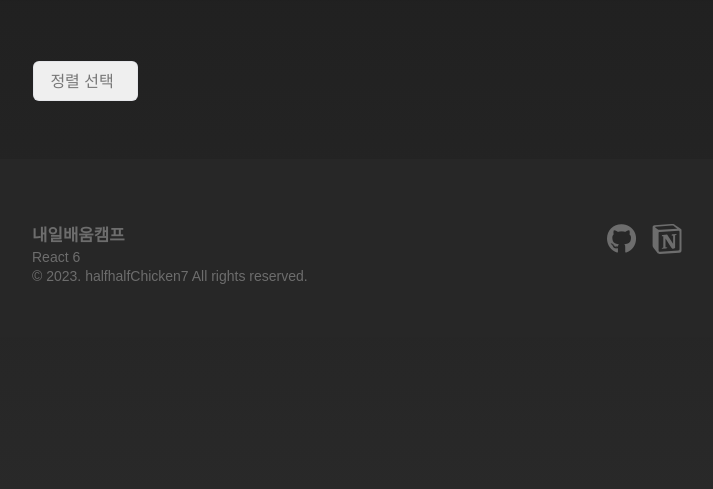
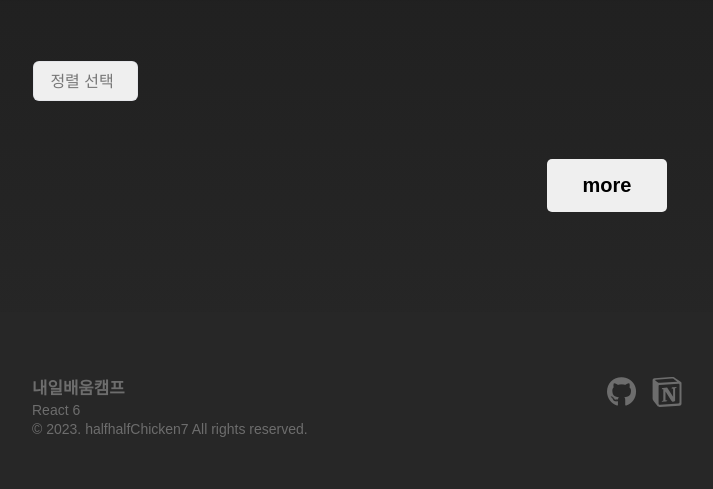
Before and after one commit to halfhalf-chicken/halfchicken-movie, a Flask app: page / in a window 1280 px wide. Shown: the part 219-708 px from the top of the page, without its empty margins (33-746 px from the left). Run offline with Flask 3, Linux system fonts and the light colour scheme; some libraries are stand-ins or nearby versions; some web fonts are replaced.

Commit message:
메인 더보기 기능 추가

```diff
--- a/app.py
+++ b/app.py
@@ -1,70 +1,78 @@
 from flask import Flask, render_template, request, jsonify
+
 app = Flask(__name__)
 
 from pymongo import MongoClient
 import certifi
 
 ca = certifi.where()
-client = MongoClient('mongodb+srv://sparta:test@cluster0.g7hmo1x.mongodb.net/?retryWrites=true&w=majority', tlsCAFile=ca)
+client = MongoClient(
+    "mongodb+srv://sparta:test@cluster0.g7hmo1x.mongodb.net/?retryWrites=true&w=majority",
+    tlsCAFile=ca,
+)
 db = client.dbsparta
 
-@app.route('/')
+
+@app.route("/")
 def home():
-    return render_template('index.html')
+    return render_template("index.html")
+
 
 # @app.route('/detail.html?contentId=<contentId>')
 # def detail():
 #     return render_template('detail.html')
-@app.route('/detail.html')
+@app.route("/detail.html")
 def detail():
-    content_id = request.args.get('contentId')
-    return render_template('detail.html', content_Id=content_id)
+    content_id = request.args.get("contentId")
+    return render_template("detail.html", content_Id=content_id)
+
 
 #   리뷰 작성
 @app.route("/reviews/upload", methods=["POST"])
 def post_review():
-    movie_receive = request.form['movie_give']
-    author_receive = request.form['author_give']
-    content_receive = request.form['content_give']
-    pw_receive = request.form['pw_give']
+    movie_receive = request.form["movie_give"]
+    author_receive = request.form["author_give"]
+    content_receive = request.form["content_give"]
+    pw_receive = request.form["pw_give"]
 
     doc = {
-        'movie' : movie_receive,
-        'author' : author_receive,
-        'content' : content_receive,
-        'pw' : pw_receive
+        "movie": movie_receive,
+        "author": author_receive,
+        "content": content_receive,
+        "pw": pw_receive,
     }
 
     db.reviews.insert_one(doc)
 
-    return jsonify({'msg':'리뷰 작성 완료!'})
+    return jsonify({"msg": "리뷰 작성 완료!"})
+
 
 #   리뷰 수정
 @app.route("/reviews/update", methods=["PUT"])
 def modify_review():
-    id_receive = request.form['_id_give']
-    content_receive = request.form['comment_give']
+    id_receive = request.form["_id_give"]
+    content_receive = request.form["comment_give"]
 
-    doc = {
-        'comment' : content_receive
-    }
+    doc = {"comment": content_receive}
 
-    db.reviews.update_one({"_id": ObjectId(id_receive)}, {"$set" : doc})
+    db.reviews.update_one({"_id": ObjectId(id_receive)}, {"$set": doc})
 
-    return jsonify({'msg':'리뷰 수정 완료!'})
+    return jsonify({"msg": "리뷰 수정 완료!"})
+
 
 #   리뷰 삭제
 @app.route("/reviews/delete", methods=["DELETE"])
 def del_review():
-    id_receive = request.form['_id_give']
+    id_receive = request.form["_id_give"]
 
     db.reviews.delete_one({"_id": ObjectId(id_receive)})
 
-    return jsonify({'msg':'리뷰 삭제 완료!'})
+    return jsonify({"msg": "리뷰 삭제 완료!"})
 
 
 #   리뷰 불러오기
 from bson.objectid import ObjectId
+
 
 @app.route("/reviews/read", methods=["GET"])
 def get_reviews():
@@ -72,10 +80,11 @@ def get_reviews():
 
     result = []
     for review in all_review:
-        review['_id'] = str(ObjectId(review['_id'])) # convert the ObjectId to a string
+        review["_id"] = str(ObjectId(review["_id"]))  # convert the ObjectId to a string
         result.append(review)
 
-    return jsonify({'result': result})
+    return jsonify({"result": result})
 
-if __name__ == '__main__':
-    app.run('0.0.0.0', port=5001, debug=True)
+
+if __name__ == "__main__":
+    app.run("0.0.0.0", port=5000, debug=True)
--- a/static/css/main.css
+++ b/static/css/main.css
@@ -226,6 +226,7 @@ header h1 a {
   box-shadow: 0 0 5px 5px rgba(50, 50, 50, 0.8);
   margin-bottom: 20px;
   padding: 5%;
+  transition: all 0.7s;
 }
 
 .content img {
@@ -281,6 +282,18 @@ header h1 a {
   overflow: hidden;
   word-wrap: break-word;
   text-overflow: ellipsis;
+}
+
+#more-btn {
+  width: 120px;
+  padding: 15px 35px;
+  margin: 0 0 100px;
+  font-weight: bold;
+  font-size: 20px;
+  border-radius: 5px;
+  position: relative;
+  left: 50%;
+  transform: translateX(-50%);
 }
 
 /********** 정렬 **********/
@@ -359,6 +372,7 @@ header h1 a {
 .movie-sort .dropdown-option:hover {
   background-color: #f8f9fa;
 }
+
 
 @media (min-width: 768px) {
   .main-card-section {
--- a/static/modules/fetchurl.js
+++ b/static/modules/fetchurl.js
@@ -1 +1,2 @@
 export const URL = 'https://api.themoviedb.org/3/movie/top_rated?language=en-US&page=1';
+export const URLPOPULAR = 'https://api.themoviedb.org/3/movie/popular?language=en-US&page=1';
--- a/static/modules/main.js
+++ b/static/modules/main.js
@@ -1,5 +1,5 @@
-import { URL } from './fetchurl.js';
-import { OPTIONS } from './options.js';
+import { URL, URLPOPULAR } from './fetchurl.js';
+import { OPTIONS, OPTIONSPOPULAR } from './options.js';
 import { makeCard } from './makecard.js';
 import { scrollTop } from './common.js';
 
@@ -10,6 +10,13 @@ async function fetchMovie() {
   const movies = data.results;
   return movies;
 }
+async function fetchMoviePop() {
+  const popResponse = await fetch(URLPOPULAR, OPTIONSPOPULAR);
+  const popData = await popResponse.json();
+  const moviesPopular = popData.results;
+  return moviesPopular;
+}
+
 //  List card
 async function listMovieCard(arr) {
   if (arr) {
@@ -22,6 +29,81 @@ async function listMovieCard(arr) {
   }
 }
 listMovieCard();
+
+const popularSort = document.querySelector('.sorting-pop');
+const sortingName = document.querySelector('.sorting-name');
+const sortingAvg = document.querySelector('.sorting-avg');
+const sortingRel = document.querySelector('.sorting-release');
+const $box = document.getElementById('flex-box');
+const moreBtn = document.getElementById('more-btn');
+
+// 리스팅
+moreBtn.addEventListener('click', function () {
+  moreBtn.style.opacity = 0;
+  moreListing();
+  $box.classList.add('show');
+});
+
+async function moreListing() {
+  const movies = await fetchMovie();
+  const moviesPopular = await fetchMoviePop();
+  // 데이터 아예 합치기
+  const newArray = movies.concat(moviesPopular);
+  const double = newArray.reduce(function (acc, current) {
+    if (acc.findIndex(({ id }) => id === current.id) === -1) {
+      acc.push(current);
+    }
+    return acc;
+  }, []);
+  const double2 = moviesPopular.filter((a, b) => {
+    return a.id !== b.id ? 1 : -1;
+  });
+  console.log('double2', double2);
+  makeCard(double);
+}
+
+// 인기순 정렬
+async function popSorting() {
+  const movies = await fetchMovie();
+  console.log('movies ->', movies);
+  const sortingMovie = movies.sort((a, b) => {
+    return a.vote_count < b.vote_count ? 1 : -1;
+  });
+  $box.innerHTML = '';
+  makeCard(sortingMovie);
+  console.log(sortingMovie);
+}
+popularSort.addEventListener('click', popSorting);
+
+// 평점순 정렬
+sortingAvg.addEventListener('click', async function () {
+  const movies = await fetchMovie();
+  $box.innerHTML = '';
+  makeCard(movies);
+});
+
+// 이름순 정렬
+async function cardNameSorting() {
+  const movies = await fetchMovie();
+  console.log('movies ->', movies);
+  const sortingMovie = movies.sort((a, b) => {
+    return a.title > b.title ? 1 : -1;
+  });
+  $box.innerHTML = '';
+  makeCard(sortingMovie);
+}
+sortingName.addEventListener('click', cardNameSorting);
+
+// 개봉순 정렬
+async function releaseSorting() {
+  const movies = await fetchMovie();
+  const sortingRelMovie = movies.sort((a, b) => {
+    return a.release_date < b.release_date ? 1 : -1;
+  });
+  $box.innerHTML = '';
+  makeCard(sortingRelMovie);
+}
+sortingRel.addEventListener('click', releaseSorting);
 
 //  Search movie
 const $frm = document.search;
@@ -94,52 +176,3 @@ options.forEach(function (item) {
     toggleBtn.classList.add('selected');
   });
 });
-
-const popularSort = document.querySelector('.sorting-pop');
-const sortingName = document.querySelector('.sorting-name');
-const sortingAvg = document.querySelector('.sorting-avg');
-const sortingRel = document.querySelector('.sorting-release');
-const $box = document.getElementById('flex-box');
-
-// 인기순 정렬
-async function popSorting() {
-  const movies = await fetchMovie();
-  console.log('movies ->', movies);
-  const sortingMovie = movies.sort((a, b) => {
-    return a.vote_count < b.vote_count ? 1 : -1;
-  });
-  $box.innerHTML = '';
-  makeCard(sortingMovie);
-  console.log(sortingMovie);
-}
-popularSort.addEventListener('click', popSorting);
-
-// 평점순 정렬
-sortingAvg.addEventListener('click', async function () {
-  const movies = await fetchMovie();
-  $box.innerHTML = '';
-  makeCard(movies);
-});
-
-// 이름순 정렬
-async function cardNameSorting() {
-  const movies = await fetchMovie();
-  console.log('movies ->', movies);
-  const sortingMovie = movies.sort((a, b) => {
-    return a.title > b.title ? 1 : -1;
-  });
-  $box.innerHTML = '';
-  makeCard(sortingMovie);
-}
-sortingName.addEventListener('click', cardNameSorting);
-
-// 개봉순 정렬
-async function releaseSorting() {
-  const movies = await fetchMovie();
-  const sortingRelMovie = movies.sort((a, b) => {
-    return a.release_date < b.release_date ? 1 : -1;
-  });
-  $box.innerHTML = '';
-  makeCard(sortingRelMovie);
-}
-sortingRel.addEventListener('click', releaseSorting);
--- a/static/modules/options.js
+++ b/static/modules/options.js
@@ -13,3 +13,11 @@ export const OPTIONSDETAIL = {
     Authorization: 'Bearer eyJhbGciOiJIUzI1NiJ9.eyJhdWQiOiJhYjdkNzRhNTRiYzEzNTE4ZDgyMTc1MjAzNzM4MzliNSIsInN1YiI6IjY0NzA4OGI1NTQzN2Y1MDE0NzVmMDU0ZSIsInNjb3BlcyI6WyJhcGlfcmVhZCJdLCJ2ZXJzaW9uIjoxfQ.FaD0cXTgqDH5QUE4-ZoUBQJFr9fuQMr0VtpdOJEbTxE',
   },
 };
+
+export const OPTIONSPOPULAR = {
+  method: 'GET',
+  headers: {
+    accept: 'application/json',
+    Authorization: 'Bearer eyJhbGciOiJIUzI1NiJ9.eyJhdWQiOiI5M2NjNDc1OTdlZTYxZjYzNGIyY2Q2M2IzMjU4OWU4NCIsInN1YiI6IjY0NzA4ODVmNzI2ZmIxMDE0NGU2MTFjMSIsInNjb3BlcyI6WyJhcGlfcmVhZCJdLCJ2ZXJzaW9uIjoxfQ.zwtwBOelR-_HKiWkX99qxzRAQ9gkpp8PTRKAg8pIhy0',
+  },
+};
--- a/templates/index.html
+++ b/templates/index.html
@@ -61,6 +61,7 @@
 
         <!-- 영화 리스트 -->
         <div id="flex-box"></div>
+        <button id="more-btn">more</button>
       </section>
       <footer>
         <div class="footWrap">
```
